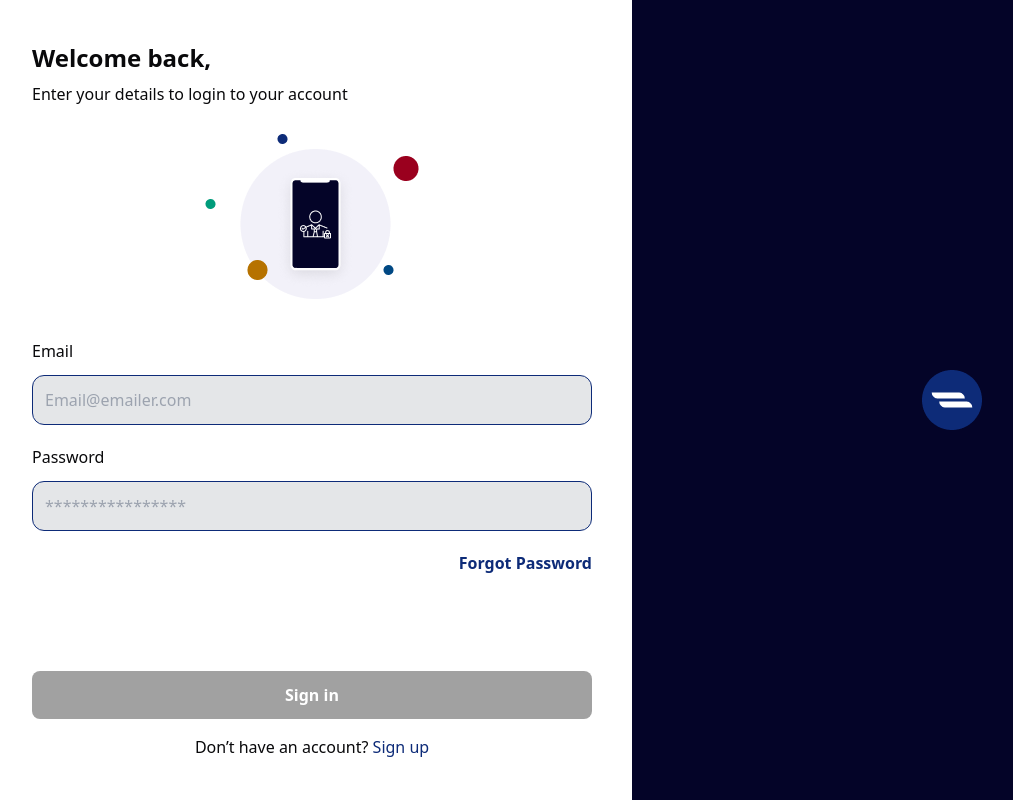
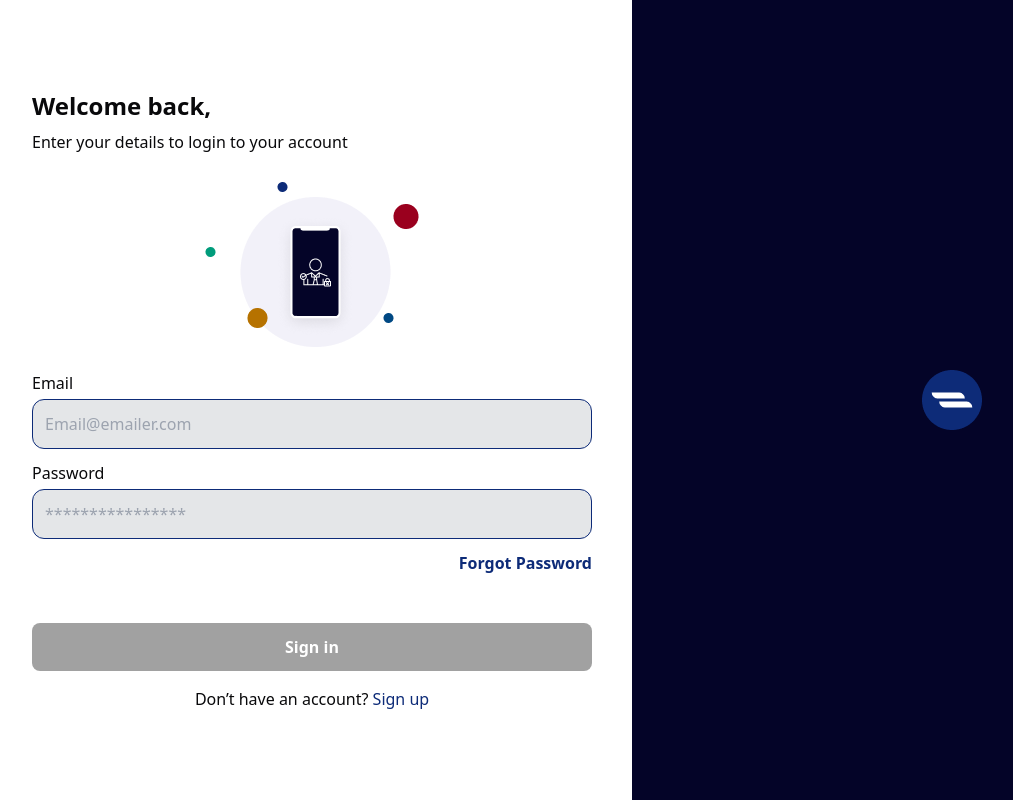
Before and after one commit to obuastella/QR-PAY, a React (Vite) app: page /login in a window 1280 px wide. Shown: the whole page, without its empty margins (8-1021 px from the left). Built offline with nearby package versions, Linux system fonts and the light colour scheme.

Commit message:
Ademola's laptop issue

```diff
--- a/src/components/Login/Login.tsx
+++ b/src/components/Login/Login.tsx
@@ -3,7 +3,7 @@ import SidePanel from './SidePanel';
 
 function Login() {
   return (
-    <div className="flex h-screen">
+    <div className="flex min-h-full">
       <LoginForm />
       <SidePanel />
     </div>
--- a/src/components/Login/LoginForm.tsx
+++ b/src/components/Login/LoginForm.tsx
@@ -8,10 +8,11 @@ const LoginForm = () => {
 
   const handleLogin = (e: { preventDefault: () => void }) => {
     e.preventDefault();
+    console.log("email: " + email + "\n" + "password: " + password);
   };
 
   return (
-    <div className="flex flex-col justify-center w-full md:w-1/2 p-10">
+    <div className="flex flex-col justify-center w-full md:w-1/2 h-screen p-10">
       <h2 className="text-2xl font-bold mb-2">Welcome back,</h2>
       <p className="md:mb-7 mb-5 font-normal text-base">
         Enter your details to login to your account
@@ -19,11 +20,11 @@ const LoginForm = () => {
       <img
         src="/image/ZionIllustration.png"
         alt="illustration"
-        className="mx-auto md:mb-10 mb-8"
+        className="mx-auto mb-6"
       />
       <form onSubmit={handleLogin}>
-        <div className="md:mb-5 mb-3">
-          <label className="block text-base font-normal md:mb-3 mb-2">
+        <div className="mb-3">
+          <label className="block text-base font-normal mb-1">
             Email
           </label>
           <input
@@ -35,8 +36,8 @@ const LoginForm = () => {
             className="w-full text-base font-normal p-3 border border-[#0D2B78] bg-[#E4E6E8] rounded-xl outline-2 outline-[#0D2B78]"
           />
         </div>
-        <div className="md:mb-5 mb-3">
-          <label className="block text-base font-normal md:mb-3 mb-2">
+        <div className="mb-3">
+          <label className="block text-base font-normal mb-1">
             Password
           </label>
           <input
@@ -48,7 +49,7 @@ const LoginForm = () => {
             className="w-full text-base font-normal p-3 border border-[#0D2B78] bg-[#E4E6E8] rounded-xl outline-2 outline-[#0D2B78]"
           />
         </div>
-        <div className="mb-6 md:mb-24 text-right">
+        <div className="mb-6 md:mb-12 text-right">
           <a href="#" className="text-base font-semibold text-[#0D2B78]">
             Forgot Password
           </a>
--- a/src/components/Login/SidePanel.tsx
+++ b/src/components/Login/SidePanel.tsx
@@ -1,9 +1,7 @@
 const SidePanel = () => {
   return (
-    <div className="w-1/2 hidden md:flex items-center bg-[#040428] p-10">
-      <div className="flex justify-center items-center mx-auto">
+      <div className="bg-[#040428] w-1/2 h-screen hidden md:flex justify-center items-center">
         <img src="/image/zionLogo.png" alt="Logo" />
-      </div>
     </div>
   );
 };
```
